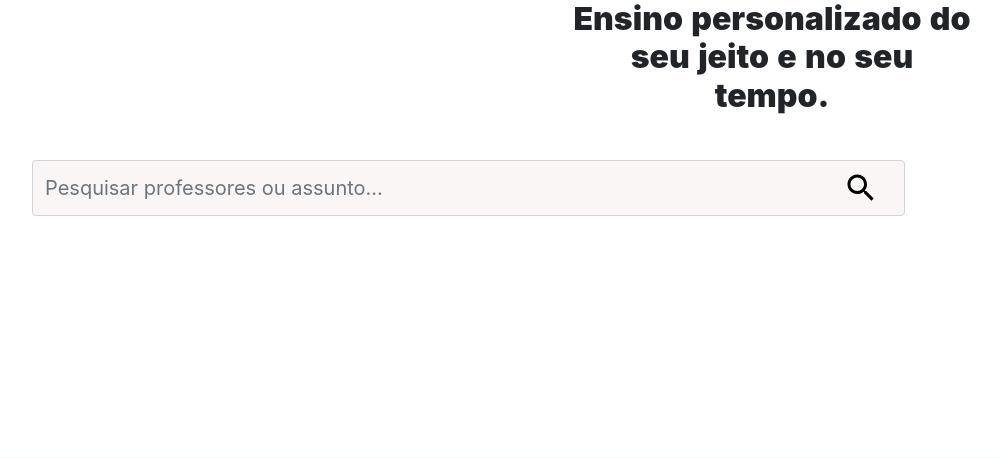
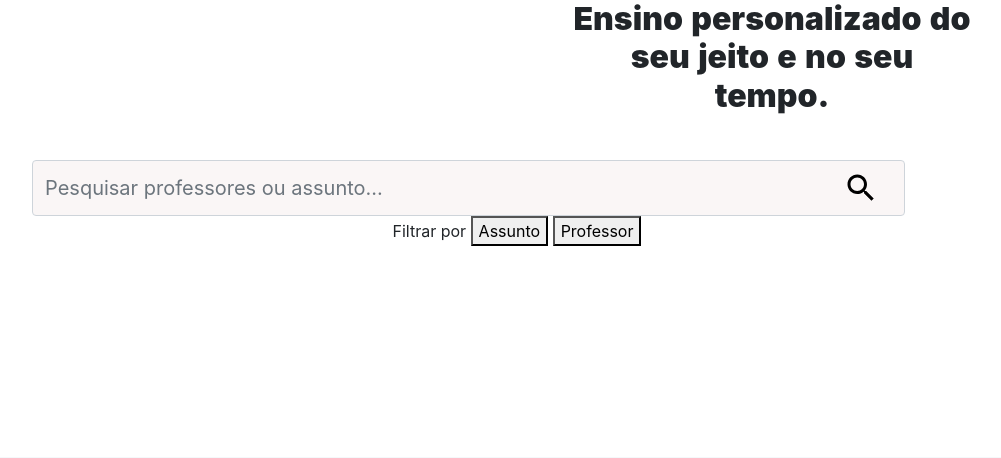
Before and after one commit to WaddFranklin/PDS-MatEduca, a Laravel app: page / in a window 1280 px wide. Shown: the part 151-609 px from the top of the page, without its empty margins (123-1124 px from the left). Run offline with Laravel 10, Linux system fonts and the light colour scheme; some libraries are stand-ins or nearby versions.

Commit message:
Criando o filtro da barra de pesquisa

```diff
--- a/public/css/index.css
+++ b/public/css/index.css
@@ -33,3 +33,14 @@
 
     color: color(#faf6f6,a(0.5));
 }
+#search-container{
+
+    text-align: center;
+    display: block;
+}
+.filter-container{
+    display: block;
+    width: 20em;
+    margin: auto;
+    padding: 15px 0px;
+}
--- a/resources/views/welcome.blade.php
+++ b/resources/views/welcome.blade.php
@@ -10,5 +10,11 @@
     <div id="search-container" class="col-md-12">
 
         <input type="text" id="search-input" class="form-control" placeholder="Pesquisar professores ou assunto...">
+
+        <div class="filter-container">
+            <label for="Filtro">Filtrar por </label>
+            <button class="assunto">Assunto</button>
+            <button class="Professor">Professor</button>
+        </div>
     </div>
 @endsection
```
